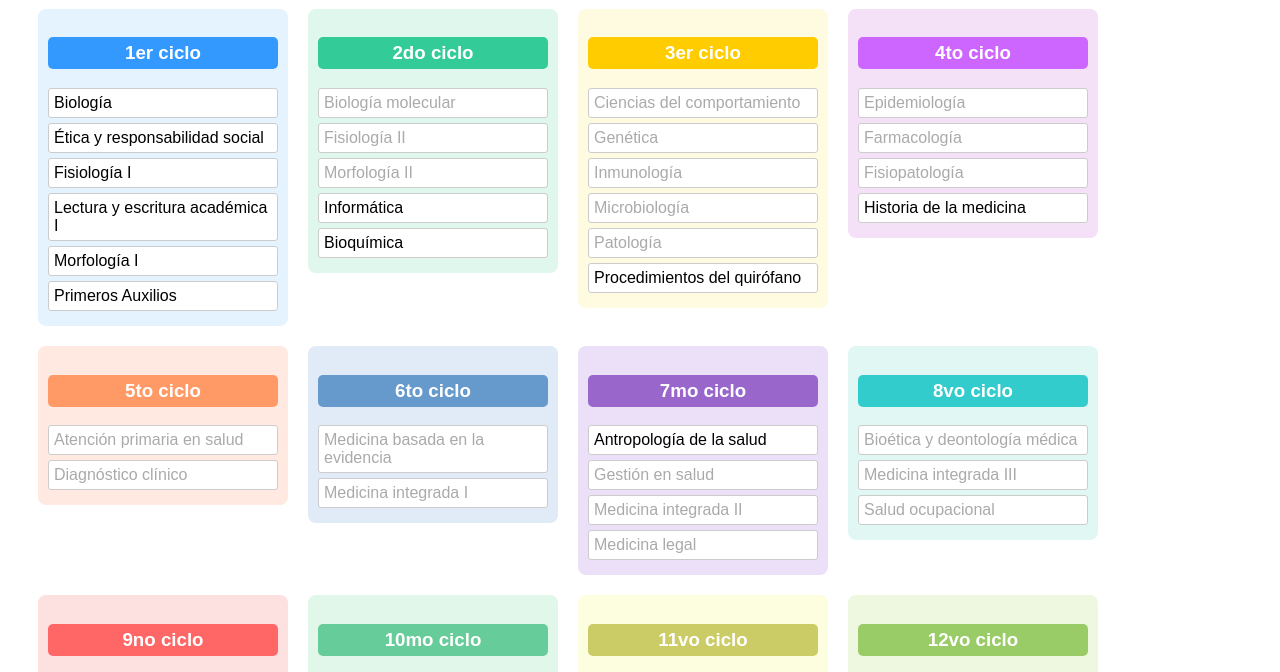
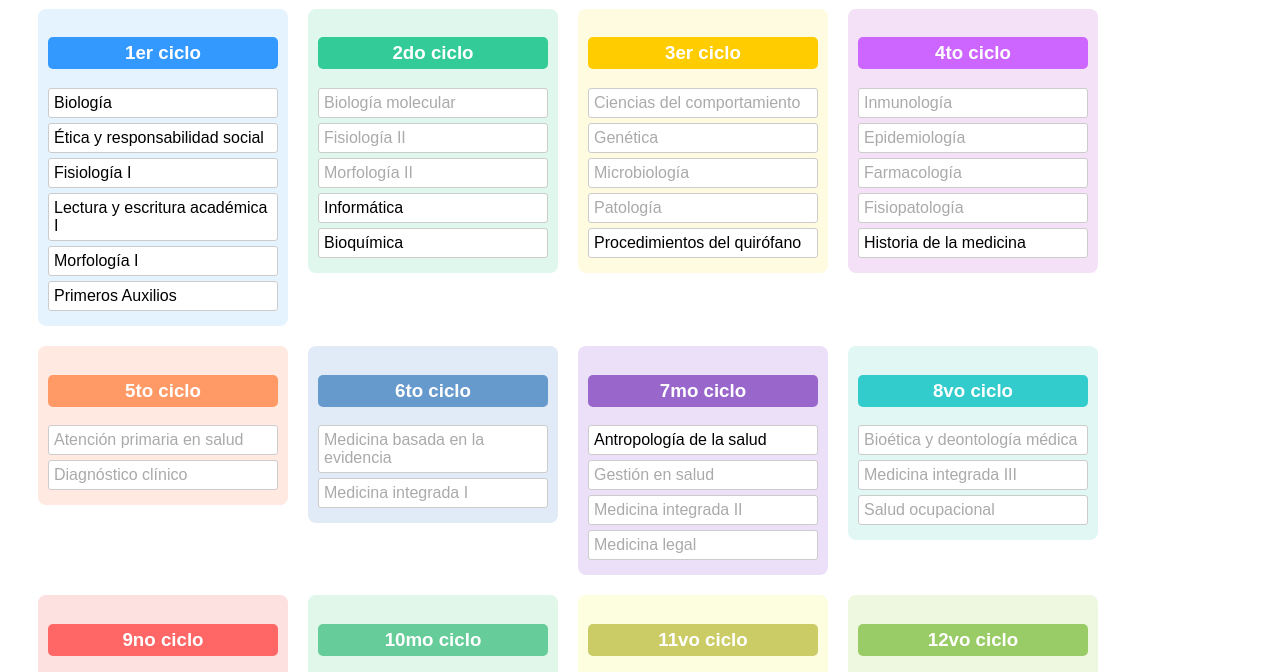
Before and after one commit to fabipire/malla-curricular-uda, a plain HTML site: page index.html in a window 1280 px wide. Shown: the part 113-785 px from the top of the page. Drawn offline with Linux system fonts and the light colour scheme.

Commit message:
Update index.html

```diff
--- a/index.html
+++ b/index.html
@@ -96,7 +96,7 @@ const materias = [
   [2, "Bioquímica", "", "preclinica"],
   [3, "Ciencias del comportamiento", "Biología,Bioquímica,Fisiología II,Morfología II", "preclinica"],
   [3, "Genética", "Biología molecular,Bioquímica,Fisiología II,Morfología II", "preclinica"],
-  [3, "Inmunología", "Biología molecular,Bioquímica,Fisiología II,Morfología II", "preclinica"],
+  [4, "Inmunología", "Biología molecular,Bioquímica,Fisiología II,Morfología II", "preclinica"],
   [3, "Microbiología", "Biología molecular,Bioquímica,Fisiología II,Morfología II", "preclinica"],
   [3, "Patología", "Biología molecular,Bioquímica,Fisiología II,Morfología II", "preclinica"],
   [3, "Procedimientos del quirófano", "", "clinica"],
```
